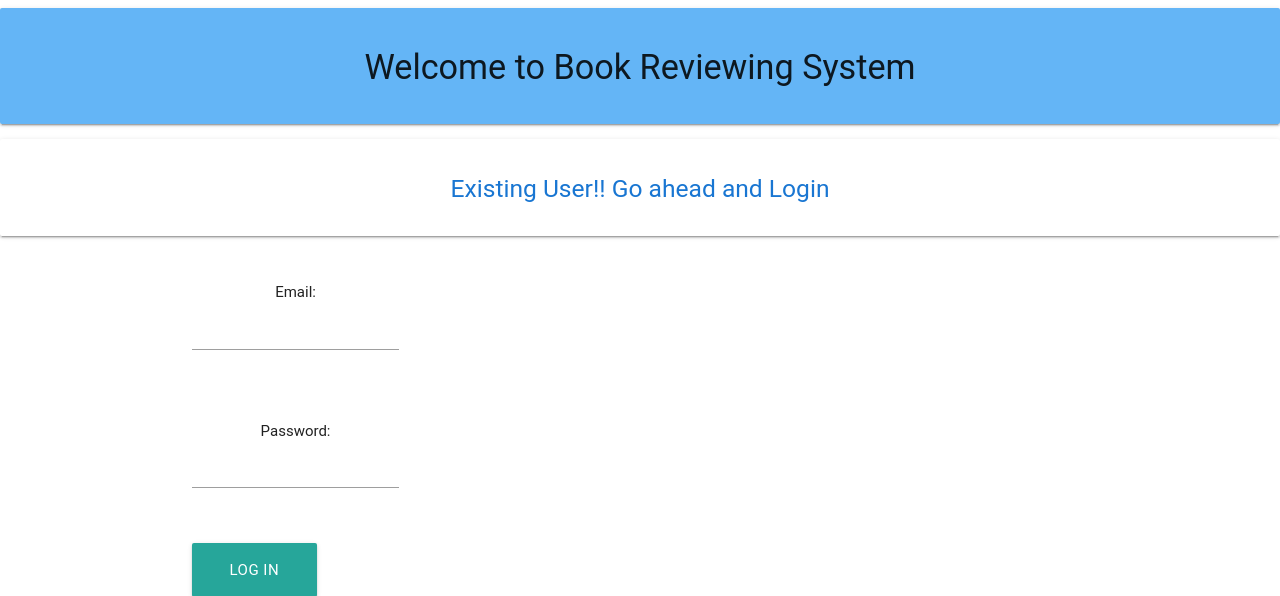
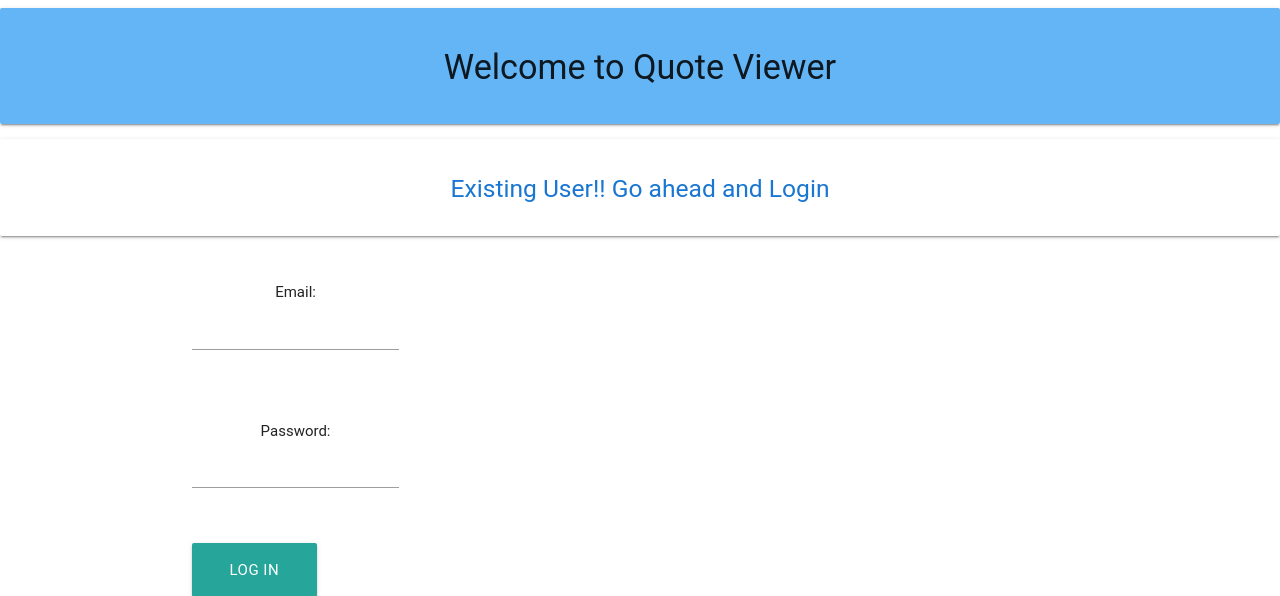
Before and after one commit to stuffyUdaya/quote, a Django app: page / in a window 1280 px wide. Shown: the top 596 px of the page. Run offline with Django 3.2, Linux system fonts and the light colour scheme; parts of the project's set-up code (start-up, migrations or seed data) failed here and were passed over; some libraries are stand-ins or nearby versions; some web fonts are replaced.

Commit message:
made changes

```diff
--- a/apps/belt_app/templates/belt_app/index.html
+++ b/apps/belt_app/templates/belt_app/index.html
@@ -2,7 +2,7 @@
 <html>
   <head>
     <link rel="stylesheet" href="https://cdnjs.cloudflare.com/ajax/libs/materialize/0.97.8/css/materialize.min.css">
-<div class="card-panel #64b5f6 blue lighten-2"><h4 class="center-align">Welcome to Book Reviewing System</h4></div>
+<div class="card-panel #64b5f6 blue lighten-2"><h4 class="center-align">Welcome to Quote Viewer</h4></div>
 
     <meta charset="utf-8">
     <title></title>
```
